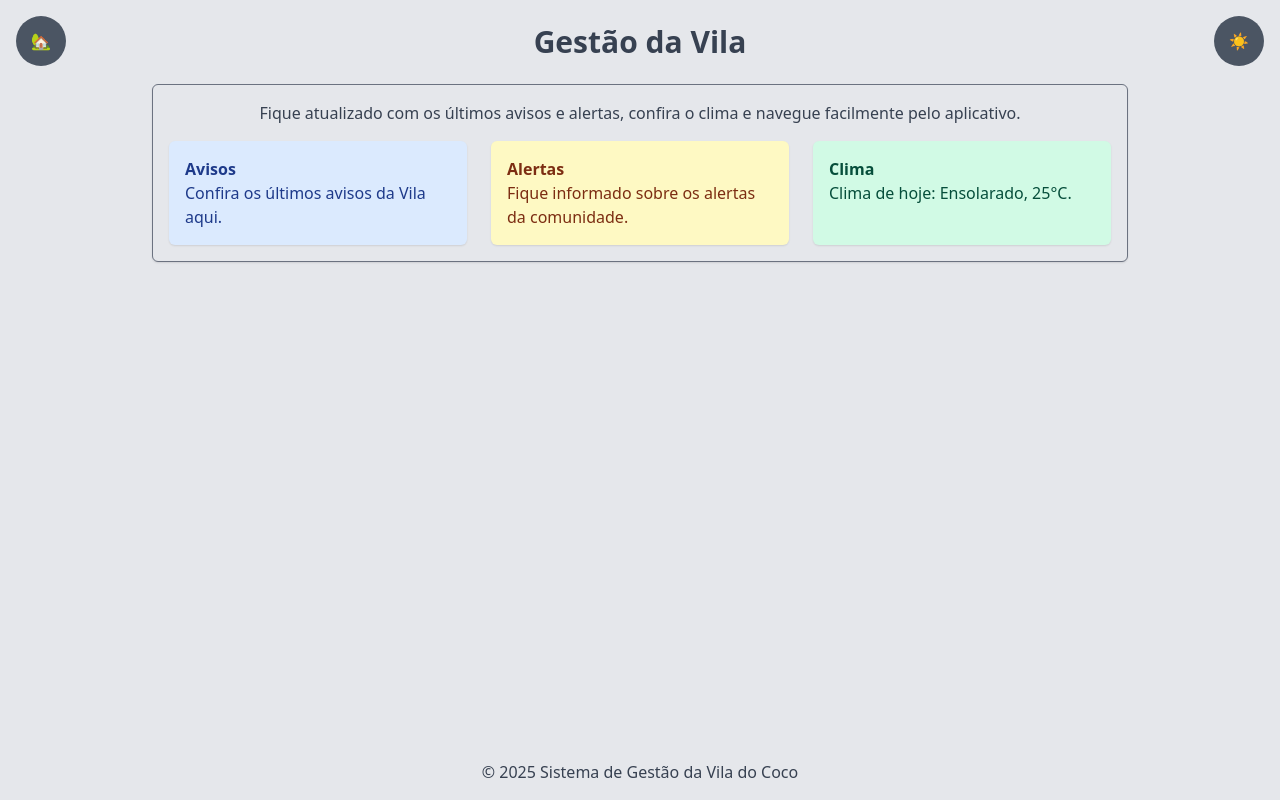
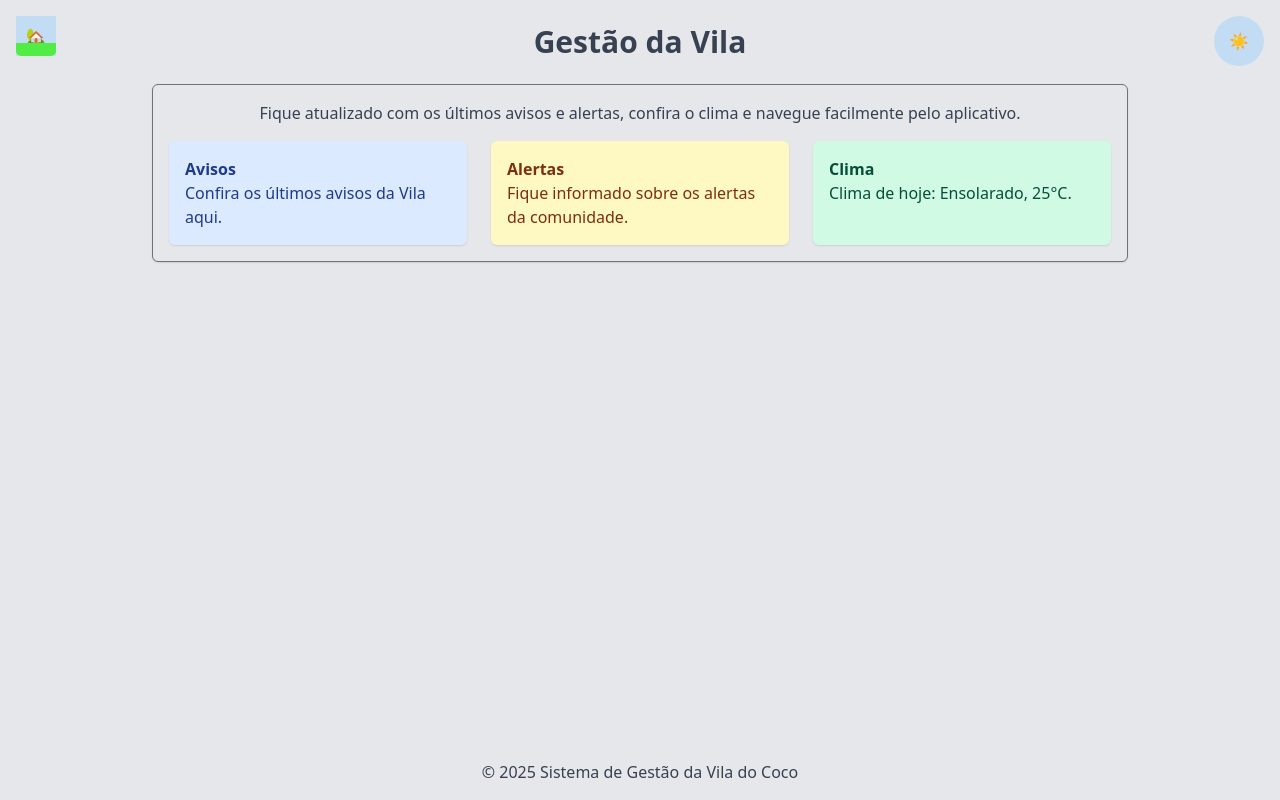
Before and after one commit to fellrock/sitevila, a plain HTML site: page index.html in a window 1280 px wide. Drawn offline with nearby package versions, Linux system fonts and the light colour scheme.

Commit message:
fix: minor ajustments

```diff
--- a/index.html
+++ b/index.html
@@ -19,6 +19,9 @@
             --primary-color: #4b5563;
             --secondary-color: #6b7280;
             --accent-color: #10b981;
+            --icon-bg-color: #c2ddf3;
+            --icon-color: #f59e0b;
+            --grass-color: #51ed45;
             --pastel-blue: #dbeafe;
             --pastel-blue-text: #1e3a8a;
             --pastel-yellow: #fef9c3;
@@ -35,6 +38,9 @@
             --primary-color: #4b5563;
             --secondary-color: #9ca3af;
             --accent-color: #34d399;
+            --icon-bg-color: #1a3d67;
+            --icon-color: #f3f4f6;
+            --grass-color: #07503b;
             --pastel-blue: #1e40af;
             --pastel-blue-text: #dbeafe;
             --pastel-yellow: #854d0e;
@@ -52,7 +58,7 @@
             padding: 0.5rem 1rem;
             border-radius: 50%;
             text-align: center;
-            transition: background-color 0.3s;
+            transition: background-color 1s;
             background-color: var(--primary-color);
             color: white;
             width: 50px;
@@ -77,6 +83,34 @@
         #app-drawer {
             background-color: var(--menu-bg-color);
             color: var(--menu-text-color);
+        }
+
+        .menu-btn {
+            position: relative;
+            background-color: var(--icon-bg-color);
+            color: var(--icon-color);
+            transition: background-color 0.3s, color 0.3s;
+            border-radius: 0; /* Square shape for menu button */
+            width: 40px;
+            height: 40px;
+        }
+
+        .menu-btn::after {
+            content: '';
+            position: absolute;
+            bottom: 0;
+            left: 0;
+            width: 100%;
+            height: 33%;
+            background-color: var(--grass-color);
+            border-bottom-left-radius: 5px;
+            border-bottom-right-radius: 5px;
+        }
+
+        .theme-btn {
+            background-color: var(--icon-bg-color);
+            color: var(--icon-color);
+            transition: background-color 0.3s, color 0.3s;
         }
 
         .pastel-box {
@@ -119,13 +153,13 @@
 </head>
 <body class="theme-light flex flex-col min-h-screen font-sans">
     <!-- Theme Toggle -->
-    <button id="theme-toggle" class="absolute top-4 right-4 btn">
+    <button id="theme-toggle" class="absolute top-4 right-4 btn theme-btn">
         <span id="theme-icon" class="theme-icon sun">☀️</span>
     </button>
 
     <!-- App Drawer -->
     <div class="relative">
-        <button id="menu-toggle" class="absolute top-4 left-4 btn">
+        <button id="menu-toggle" class="absolute top-4 left-4 menu-btn">
             <span class="material-icons">🏡</span>
         </button>
         <nav id="app-drawer" class="fixed top-0 left-0 w-64 h-full transform -translate-x-full transition-transform duration-300 z-50">
@@ -203,10 +237,14 @@
             body.classList.toggle('theme-light', isDark);
             body.classList.toggle('theme-dark', !isDark);
 
-            // Update icon with animation
+            // Update icon and menu button colors
             themeIcon.classList.toggle('sun', !isDark);
             themeIcon.classList.toggle('moon', isDark);
             themeIcon.textContent = isDark ? '☀️' : '🌙';
+            document.querySelectorAll('.menu-btn').forEach(btn => {
+                btn.style.backgroundColor = isDark ? 'var(--icon-bg-color)' : 'var(--icon-bg-color)';
+                btn.style.color = isDark ? 'var(--icon-color)' : 'var(--icon-color)';
+            });
         });
     </script>
 </body>
```
